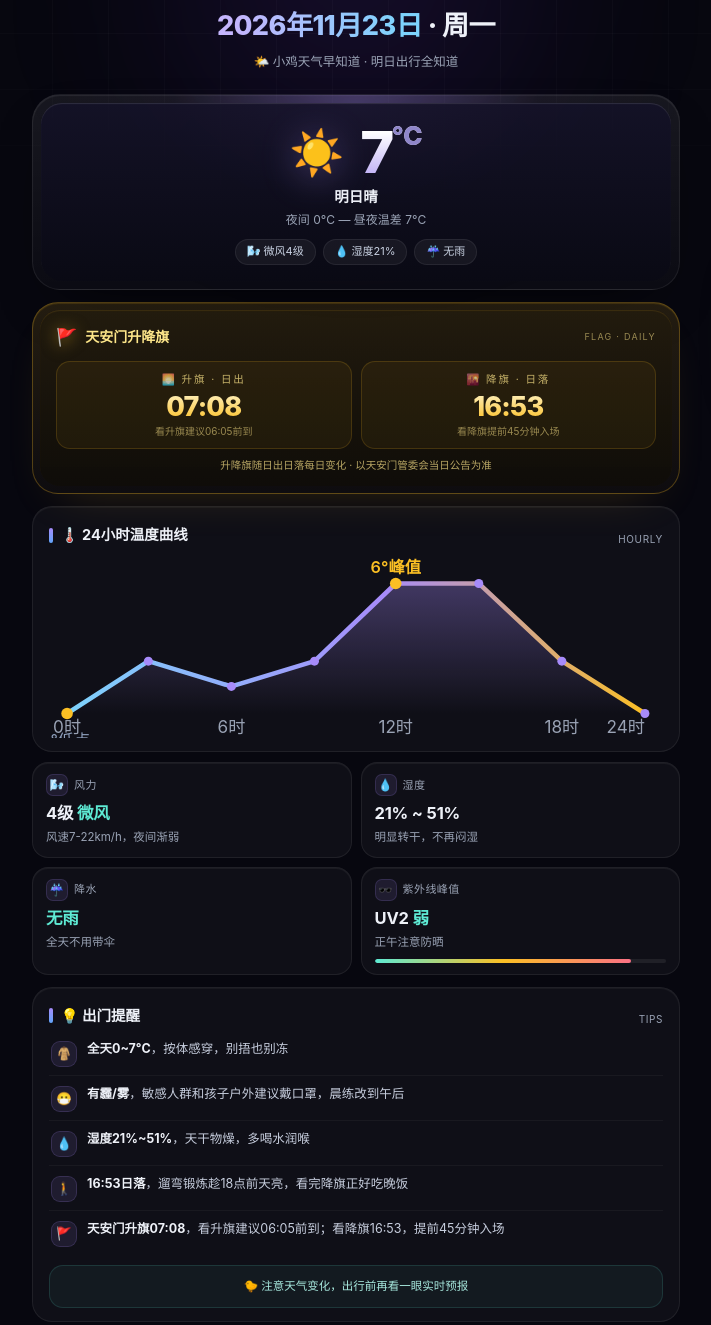
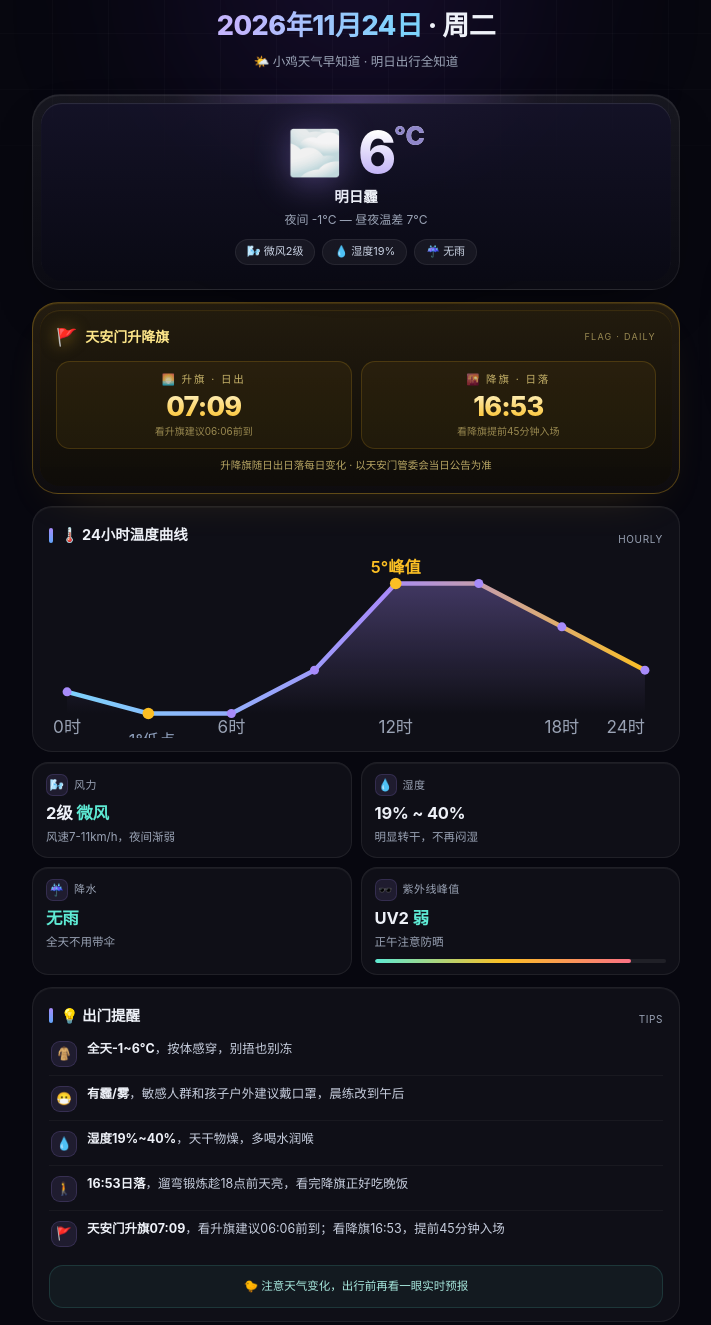
Before and after one commit to hongkongdxk123-jpg/hongkongdxk123-jpg.github.io, a plain HTML site: page weather/index.html in a window 1280 px wide. Shown: the part 79-1404 px from the top of the page, without its empty margins (284-995 px from the left). Drawn offline with Linux system fonts and the light colour scheme.

Commit message:
weather 2026-11-24 (script)

```diff
--- a/weather/index.html
+++ b/weather/index.html
@@ -3,7 +3,7 @@
 <head>
 <meta charset="UTF-8">
 <meta name="viewport" content="width=device-width, initial-scale=1.0">
-<title>小鸡天气早知道 · 2026年11月23日</title>
+<title>小鸡天气早知道 · 2026年11月24日</title>
 <style>
 *{margin:0;padding:0;box-sizing:border-box}
 :root{
@@ -102,7 +102,7 @@ footer .lnk{color:#7c86a0;text-decoration:none}
 
 <header>
 <div class="eyebrow"><span class="dot"></span>BEIJING · 每晚20点报次日</div>
-<h1><span class="date">2026年11月23日</span> · 周一</h1>
+<h1><span class="date">2026年11月24日</span> · 周二</h1>
 <div class="subline">🌤️ 小鸡天气早知道 · 明日出行全知道</div>
 </header>
 
@@ -110,13 +110,13 @@ footer .lnk{color:#7c86a0;text-decoration:none}
 <div class="hero-glow"></div>
 <div class="hero-inner">
 <div class="hero-row">
-<div class="hero-icon">☀️</div>
-<div class="hero-temp">7<span class="deg">°C</span></div>
+<div class="hero-icon">🌫️</div>
+<div class="hero-temp">6<span class="deg">°C</span></div>
 </div>
-<div class="hero-desc">明日晴</div>
-<div class="hero-range">夜间 0°C — 昼夜温差 7°C</div>
+<div class="hero-desc">明日霾</div>
+<div class="hero-range">夜间 -1°C — 昼夜温差 7°C</div>
 <div class="hero-tags">
-<span class="tag">🌬️ 微风4级</span><span class="tag">💧 湿度21%</span><span class="tag">☔ 无雨</span>
+<span class="tag">🌬️ 微风2级</span><span class="tag">💧 湿度19%</span><span class="tag">☔ 无雨</span>
 </div>
 </div>
 </div>
@@ -127,7 +127,7 @@ footer .lnk{color:#7c86a0;text-decoration:none}
 <div class="flag-note">FLAG · DAILY</div>
 </div>
 <div class="flag-times">
-<div class="flag-t"><div class="lab">🌅 升旗 · 日出</div><div class="t">07:08</div><div class="s">看升旗建议06:05前到</div></div>
+<div class="flag-t"><div class="lab">🌅 升旗 · 日出</div><div class="t">07:09</div><div class="s">看升旗建议06:06前到</div></div>
 <div class="flag-t"><div class="lab">🌇 降旗 · 日落</div><div class="t">16:53</div><div class="s">看降旗提前45分钟入场</div></div>
 </div>
 <div class="flag-tip">升降旗随日出日落每日变化 · 以天安门管委会当日公告为准</div>
@@ -144,23 +144,23 @@ footer .lnk{color:#7c86a0;text-decoration:none}
 <linearGradient id="tg" x1="0" y1="0" x2="0" y2="1"><stop offset="0%" stop-color="#a78bfa" stop-opacity=".33"/><stop offset="100%" stop-color="#a78bfa" stop-opacity="0"/></linearGradient>
 <linearGradient id="lg" x1="0" y1="0" x2="1" y2="0"><stop offset="0%" stop-color="#7dd3fc"/><stop offset="55%" stop-color="#a78bfa"/><stop offset="100%" stop-color="#fbbf24"/></linearGradient>
 </defs>
-<path d="M10,90 L55,61 L101,75 L147,61 L192,18 L238,18 L284,61 L330,90 L330,90 L10,90 Z" fill="url(#tg)"/>
-<polyline points="10,90 55,61 101,75 147,61 192,18 238,18 284,61 330,90" fill="none" stroke="url(#lg)" stroke-width="2.5" stroke-linecap="round" stroke-linejoin="round"/>
-<circle cx="10" cy="90" r="3.2" fill="#fbbf24"/><circle cx="55" cy="61" r="2.5" fill="#a78bfa"/><circle cx="101" cy="75" r="2.5" fill="#a78bfa"/><circle cx="147" cy="61" r="2.5" fill="#a78bfa"/><circle cx="192" cy="18" r="3.2" fill="#fbbf24"/><circle cx="238" cy="18" r="2.5" fill="#a78bfa"/><circle cx="284" cy="61" r="2.5" fill="#a78bfa"/><circle cx="330" cy="90" r="2.5" fill="#a78bfa"/>
+<path d="M10,78 L55,90 L101,90 L147,66 L192,18 L238,18 L284,42 L330,66 L330,90 L10,90 Z" fill="url(#tg)"/>
+<polyline points="10,78 55,90 101,90 147,66 192,18 238,18 284,42 330,66" fill="none" stroke="url(#lg)" stroke-width="2.5" stroke-linecap="round" stroke-linejoin="round"/>
+<circle cx="10" cy="78" r="2.5" fill="#a78bfa"/><circle cx="55" cy="90" r="3.2" fill="#fbbf24"/><circle cx="101" cy="90" r="2.5" fill="#a78bfa"/><circle cx="147" cy="66" r="2.5" fill="#a78bfa"/><circle cx="192" cy="18" r="3.2" fill="#fbbf24"/><circle cx="238" cy="18" r="2.5" fill="#a78bfa"/><circle cx="284" cy="42" r="2.5" fill="#a78bfa"/><circle cx="330" cy="66" r="2.5" fill="#a78bfa"/>
 <text class="tick" x="10" y="101" text-anchor="middle">0时</text>
 <text class="tick" x="101" y="101" text-anchor="middle">6时</text>
 <text class="tick" x="192" y="101" text-anchor="middle">12时</text>
 <text class="tick" x="284" y="101" text-anchor="middle">18时</text>
 <text class="tick" x="330" y="101" text-anchor="end">24时</text>
-<text x="192" y="12" text-anchor="middle" font-size="9" fill="#fbbf24" font-weight="600">6°峰值</text>
-<text x="10" y="108" text-anchor="middle" font-size="9" fill="#8fa0bd">1°低点</text>
+<text x="192" y="12" text-anchor="middle" font-size="9" fill="#fbbf24" font-weight="600">5°峰值</text>
+<text x="55" y="108" text-anchor="middle" font-size="9" fill="#8fa0bd">-1°低点</text>
 </svg>
 </div>
 </section>
 
 <div class="grid">
-<div class="cell"><div class="k"><span class="ic">🌬️</span>风力</div><div class="v">4级 <em>微风</em></div><div class="d">风速7-22km/h，夜间渐弱</div></div>
-<div class="cell"><div class="k"><span class="ic">💧</span>湿度</div><div class="v">21% ~ 51%</div><div class="d">明显转干，不再闷湿</div></div>
+<div class="cell"><div class="k"><span class="ic">🌬️</span>风力</div><div class="v">2级 <em>微风</em></div><div class="d">风速7-11km/h，夜间渐弱</div></div>
+<div class="cell"><div class="k"><span class="ic">💧</span>湿度</div><div class="v">19% ~ 40%</div><div class="d">明显转干，不再闷湿</div></div>
 <div class="cell"><div class="k"><span class="ic">☔</span>降水</div><div class="v"><em>无雨</em></div><div class="d">全天不用带伞</div></div>
 <div class="cell"><div class="k"><span class="ic">🕶️</span>紫外线峰值</div><div class="v">UV2 <em>弱</em></div><div class="d">正午注意防晒<div class="uv-bar"><div class="uv-fill"></div></div></div></div>
 </div>
@@ -168,11 +168,11 @@ footer .lnk{color:#7c86a0;text-decoration:none}
 <section>
 <div class="chart-head"><div class="sec-title"><span class="bar"></span>💡 出门提醒</div><div class="chart-note">TIPS</div></div>
 <div class="tips">
-<div class="tip d1"><div class="e">🧥</div><p><b>全天0~7°C</b>，按体感穿，别捂也别冻</p></div>
+<div class="tip d1"><div class="e">🧥</div><p><b>全天-1~6°C</b>，按体感穿，别捂也别冻</p></div>
 <div class="tip d2"><div class="e">😷</div><p><b>有霾/雾</b>，敏感人群和孩子户外建议戴口罩，晨练改到午后</p></div>
-<div class="tip d3"><div class="e">💧</div><p><b>湿度21%~51%</b>，天干物燥，多喝水润喉</p></div>
+<div class="tip d3"><div class="e">💧</div><p><b>湿度19%~40%</b>，天干物燥，多喝水润喉</p></div>
 <div class="tip d4"><div class="e">🚶</div><p><b>16:53日落</b>，遛弯锻炼趁18点前天亮，看完降旗正好吃晚饭</p></div>
-<div class="tip d5"><div class="e">🚩</div><p><b>天安门升旗07:08</b>，看升旗建议06:05前到；看降旗16:53，提前45分钟入场</p></div>
+<div class="tip d5"><div class="e">🚩</div><p><b>天安门升旗07:09</b>，看升旗建议06:06前到；看降旗16:53，提前45分钟入场</p></div>
 </div>
 <div class="foot">🐤 注意天气变化，出行前再看一眼实时预报</div>
 </section>
```
